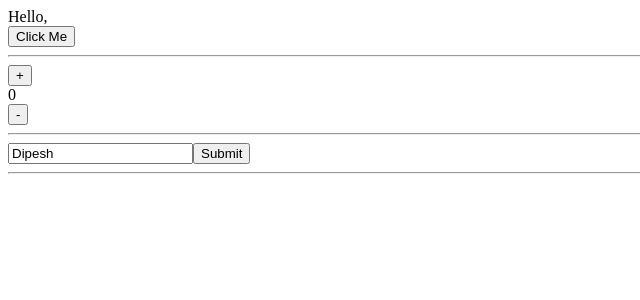
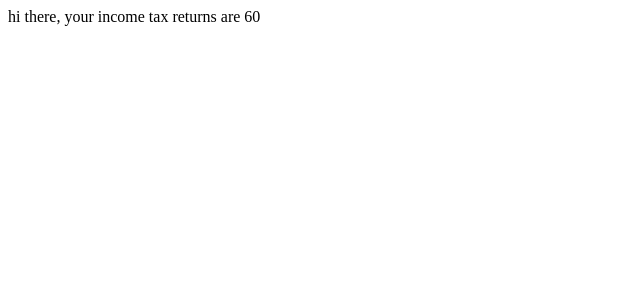
Before and after one commit to SohanDsouza03/100xDevs-Journey, a React (Vite) app in the folder weeks/week-6/week-6-experiments/: page / in a window 1280 px wide. Shown: the top 300 px of the page, without its empty margins (0-640 px from the left). Built offline with nearby package versions, Linux system fonts and the light colour scheme.

Commit message:
re-rendersing trigger

```diff
--- a/weeks/week-6/week-6-experiments/src/App.jsx
+++ b/weeks/week-6/week-6-experiments/src/App.jsx
@@ -1,81 +1,38 @@
-import React, { useState } from "react";
-import "./App.css";
+import { useState } from 'react'
 
-function initialValue() {
-  console.log("function called!");
-  return 0;
+function App() {
+  const [exchangeData, setExchangeData] = useState({});
+  const [bankData, setBankData] = useState({});
+
+
+  console.log("re-rendersing App.jsx");
+
+  // fetch("https://google.com", async (res) => {
+  //   const json = await res.json();
+  //   setBankData({ income: 100 });
+  //   // Assume it is { income: 100 }
+  // });
+
+
+  setTimeout(() => {
+    setBankData({
+      income: 100
+    });
+  }, 3000);
+
+  setTimeout(() => {
+    setExchangeData({
+      returns: 100
+    });
+  }, 1000);
+
+  const incomeTax = (bankData.income + exchangeData.returns) * 0.3;
+
+  return (
+    <div>
+      hi there, your income tax returns are {incomeTax}
+    </div>
+  )
 }
 
-function App() {
-  const [name, setName] = useState("Dipesh");
-  const [flag, setFlag] = useState(false);
-  const [steps, setSteps] = useState(initialValue());
-  const [names, setNames] = useState([]);
-
-  function changeName() {
-    console.log("clicked!");
-    setFlag(!flag);
-  }
-
-  function increment() {
-    setSteps((prevState) => prevState + 1);
-    setSteps((prevState) => prevState + 1);
-  }
-
-  function decrement() {
-    return setSteps(steps - 1);
-  }
-
-  function addNames(e) {
-    e.preventDefault();
-
-    setNames([
-      ...names,
-      {
-        id: names.length,
-        name: name,
-      },
-    ]);
-
-    setName("");
-  }
-
-  return (
-    <div className="App">
-      <div>Hello, {flag ? name : ""}</div>
-
-      <button onClick={changeName}>Click Me</button>
-
-      <hr />
-
-      <button onClick={increment}>+</button>
-
-      <div>{steps}</div>
-
-      <button onClick={decrement}>-</button>
-
-      <hr />
-
-      <form onSubmit={addNames}>
-        <input
-          type="text"
-          value={name}
-          placeholder="add names"
-          onChange={(e) => setName(e.target.value)}
-        />
-
-        <button>Submit</button>
-      </form>
-
-      <hr />
-
-      <ul>
-        {names.map((item) => (
-          <li key={item.id}>{item.name}</li>
-        ))}
-      </ul>
-    </div>
-  );
-}
-
-export default App;
+export default App
```
